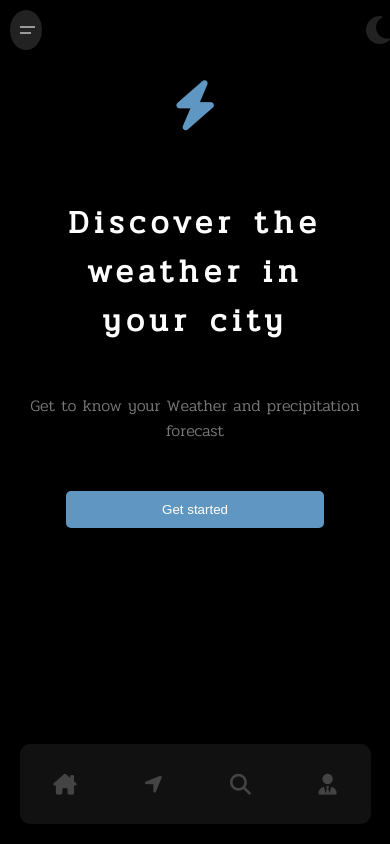
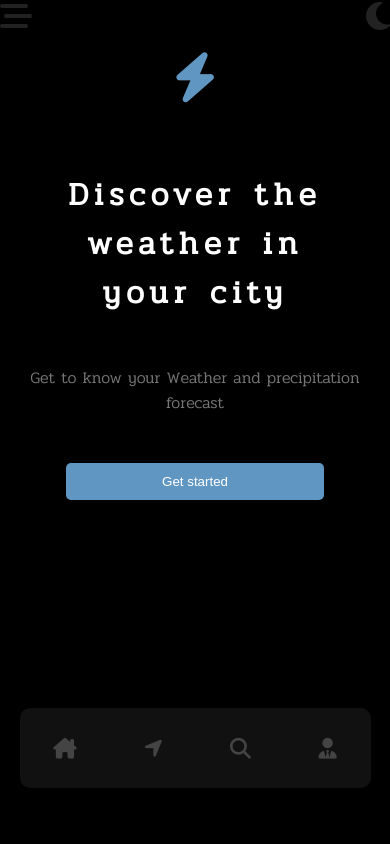
Before and after one commit to AminMusah/weatherApp, a plain HTML site: page index.html in a window 390 px wide. Drawn offline with Linux system fonts and the light colour scheme.

Commit message:
further changes to ui

```diff
--- a/css/style.css
+++ b/css/style.css
@@ -226,37 +226,13 @@ h1 {
     background-color: rgb(75, 117, 255);
 }
 
-.menu {
-    height: 40px;
-    width: 40px;
-    border-radius: 100%;
-    margin: 10px;
-    display: flex;
-    justify-content: center;
-    align-items: flex-start;
-    flex-direction: column;
-    background-color: #222222;
-    padding: 5px;
+footer {
+    display: none;
 }
 
-.menu-one {
-    background-color: #999;
-    width: 70%;
-    height: 2px;
-    margin-bottom: 2px;
-    margin-left: 5px;
-}
-
-.menu-two {
-    background-color: #999;
-    width: 50%;
-    height: 2px;
-    margin-top: 2px;
-    margin-left: 5px;
-}
-
-footer {
-    display: none;
+.fa-bars-staggered {
+    font-size: 2rem;
+    color: #222222;
 }
 
 .fa-moon {
@@ -266,8 +242,8 @@ footer {
 
 @media only screen and (max-width: 600px){
     footer {
-        position: absolute;
-        bottom: 20px;
+        position: sticky;
+        bottom: 0.5rem;
         width: 90%;
         height: 5rem;
         display: flex;
--- a/index.html
+++ b/index.html
@@ -14,10 +14,7 @@
 </head>
 <body>
     <header>
-        <div class='menu'>
-            <div class="menu-one"></div>
-            <div class="menu-two"></div>
-        </div>
+        <i class="fa-solid fa-bars-staggered"></i>
         <h2 class="name"></h2>
         <i class="fa-solid fa-moon"></i>
     </header>
```
